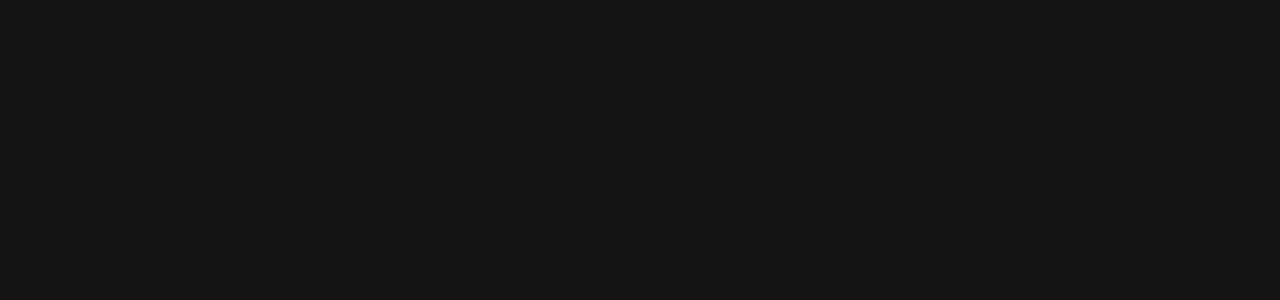
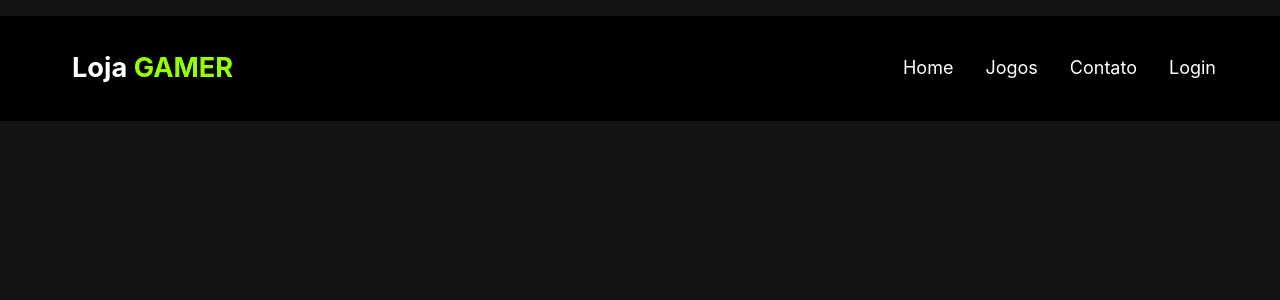
Before and after one commit to danilloroque/lojagamer-1espj, a React (Vite) app: page / in a window 1280 px wide. Shown: the top 300 px of the page. Built offline with nearby package versions, Linux system fonts and the light colour scheme.

Commit message:
feat: codificando e estilizando o Header

```diff
--- a/src/components/Header.jsx
+++ b/src/components/Header.jsx
@@ -1,8 +1,27 @@
+import {Link} from 'react-router-dom'
+
 const Header = () => {
     return (
-        <>
+        <header className='flex justify-between items-center py-6 px-[5%] bg-black'>
+            <h1 className='logo p-2 text-[1.7rem] font-bold text-white transition-all '>Loja <span className='text-[#95ff00]'>GAMER</span></h1>
+            <nav>
+                <ul className='flex list-nome items-center gap-8'>
+                    <li>
+                        <Link to='/' className='text-white text-lg no-underline hover:text-[#95ff00] hover:underline transition-all'>Home</Link>
+                    </li>
+                    <li>
+                        <Link to='/jogos' className='text-white text-lg no-underline hover:text-[#95ff00] hover:underline transition-all'>Jogos</Link>
+                    </li>
+                    <li>
+                        <Link to='/contato' className='text-white text-lg no-underline hover:text-[#95ff00] hover:underline transition-all'>Contato</Link>
+                    </li>
+                    <li>
+                        <Link to='/login' className='text-white text-lg no-underline hover:text-[#95ff00] hover:underline transition-all'>Login</Link>
+                    </li>
+                </ul>
 
-        </>
+            </nav>
+        </header>
     )
 }
 
--- a/src/css/estilo.css
+++ b/src/css/estilo.css
@@ -0,0 +1,13 @@
+.logo:hover{
+    color:#141414;
+    letter-spacing: 10px;
+    animation: acender 0.5s forwards;
+
+}
+
+@keyframes acender {
+    to{
+        color: white;
+        text-shadow: 0 0 10px #32f332, 0 0 20px #a8dfe1;
+    }
+}
```
